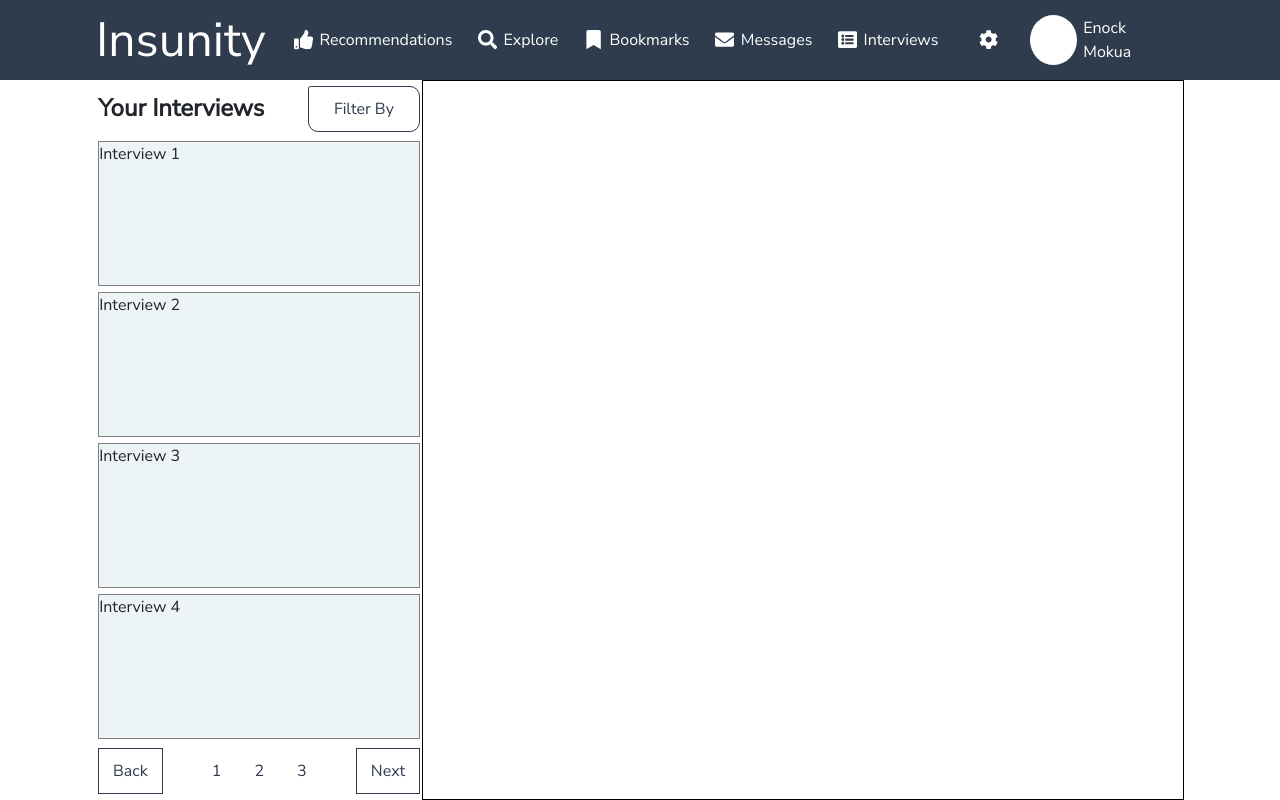
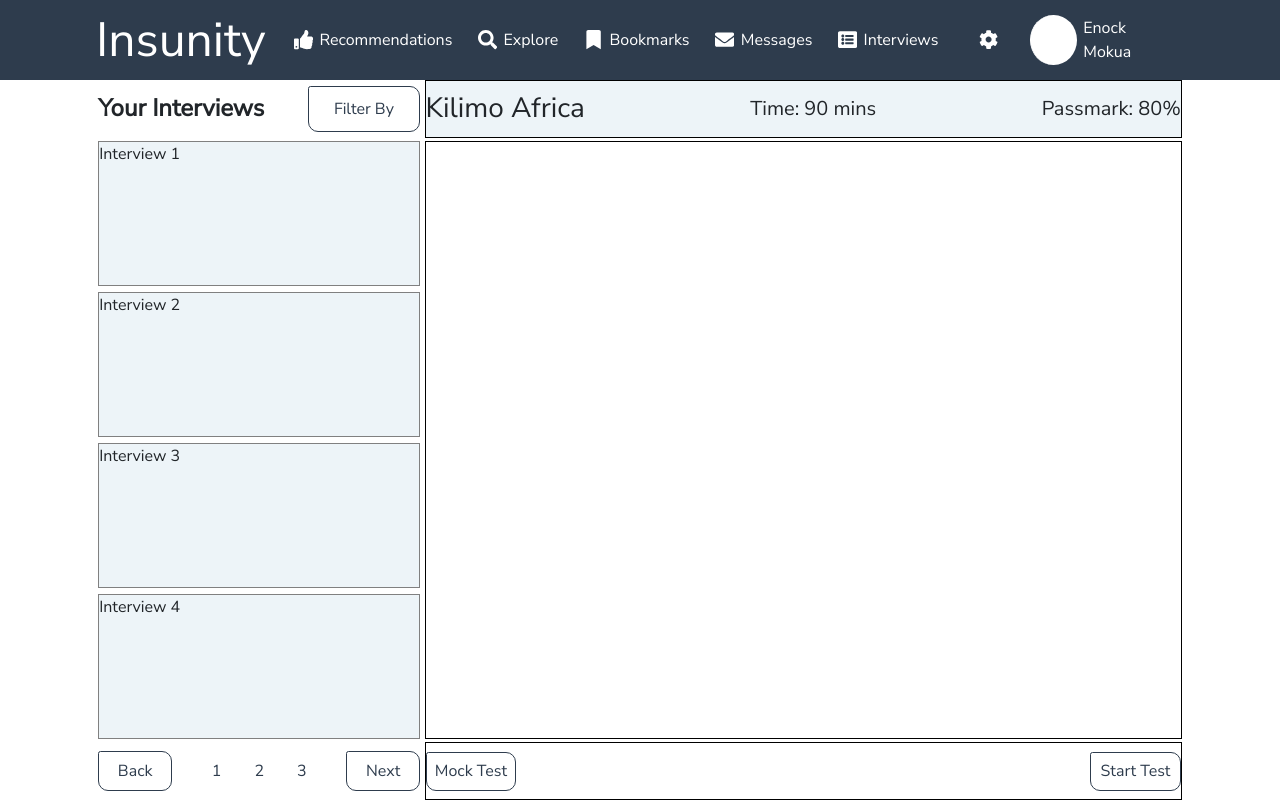
Before and after one commit to MokuaEnock/mboka, a React (Vite) app: page /seeker/interviews in a window 1280 px wide. Built offline with nearby package versions, Linux system fonts and the light colour scheme; a small style sheet from the web is missing.

Commit message:
create teh skelton structure of the seeker conta 2

```diff
--- a/src/Pages/seeker/interviews/interviews.css
+++ b/src/Pages/seeker/interviews/interviews.css
@@ -82,19 +82,55 @@
 }
 
 #seeker-cont1-foot > button {
-  width: 20%;
+  width: 23%;
   font-size: 1rem;
-  height: 80%;
+  height: 70%;
   display: flex;
   align-items: center;
   justify-content: center;
   background-color: transparent;
   color: var(--primary);
+  border-radius: 2.5px 10px 10px;
 }
 
 /* Container 2 */
 #seeker-cont2 {
   width: 70%;
+}
+
+#seeker-cont2 > * {
   border: thin solid black;
+  width: 100%;
+}
 
+#seeker-cont2-head {
+  height: 8%;
+  display: flex;
+  align-items: center;
+  justify-content: space-between;
+  background-color: var(--secondary);
 }
+
+#seeker-cont2-head > * {
+}
+
+#seeker-cont2-body {
+  height: 83%;
+}
+
+#seeker-cont2-foot {
+  height: 8%;
+  display: flex;
+  align-items: center;
+  justify-content: space-between;
+}
+
+#seeker-cont2-foot > button {
+  width: 12%;
+  font-size: 1rem;
+  border: thin solid var(--primary);
+  background-color: transparent;
+  color: var(--primary);
+  border-radius: 2.5px 10px 10px;
+  height: 70%;
+}
--- a/src/Pages/seeker/interviews/interviews.jsx
+++ b/src/Pages/seeker/interviews/interviews.jsx
@@ -27,7 +27,21 @@ export default function SeekerInterviews() {
               <button>Next</button>
             </span>
           </div>
-          <article id="seeker-cont2"></article>
+
+          <article id="seeker-cont2">
+            <div id="seeker-cont2-head">
+              <h3>Kilimo Africa</h3>
+
+              <h5>Time: 90 mins</h5>
+
+              <h5>Passmark: 80%</h5>
+            </div>
+            <div id="seeker-cont2-body"></div>
+            <div id="seeker-cont2-foot">
+              <button>Mock Test</button>
+              <button>Start Test</button>
+            </div>
+          </article>
         </section>
       </main>
     );
```
